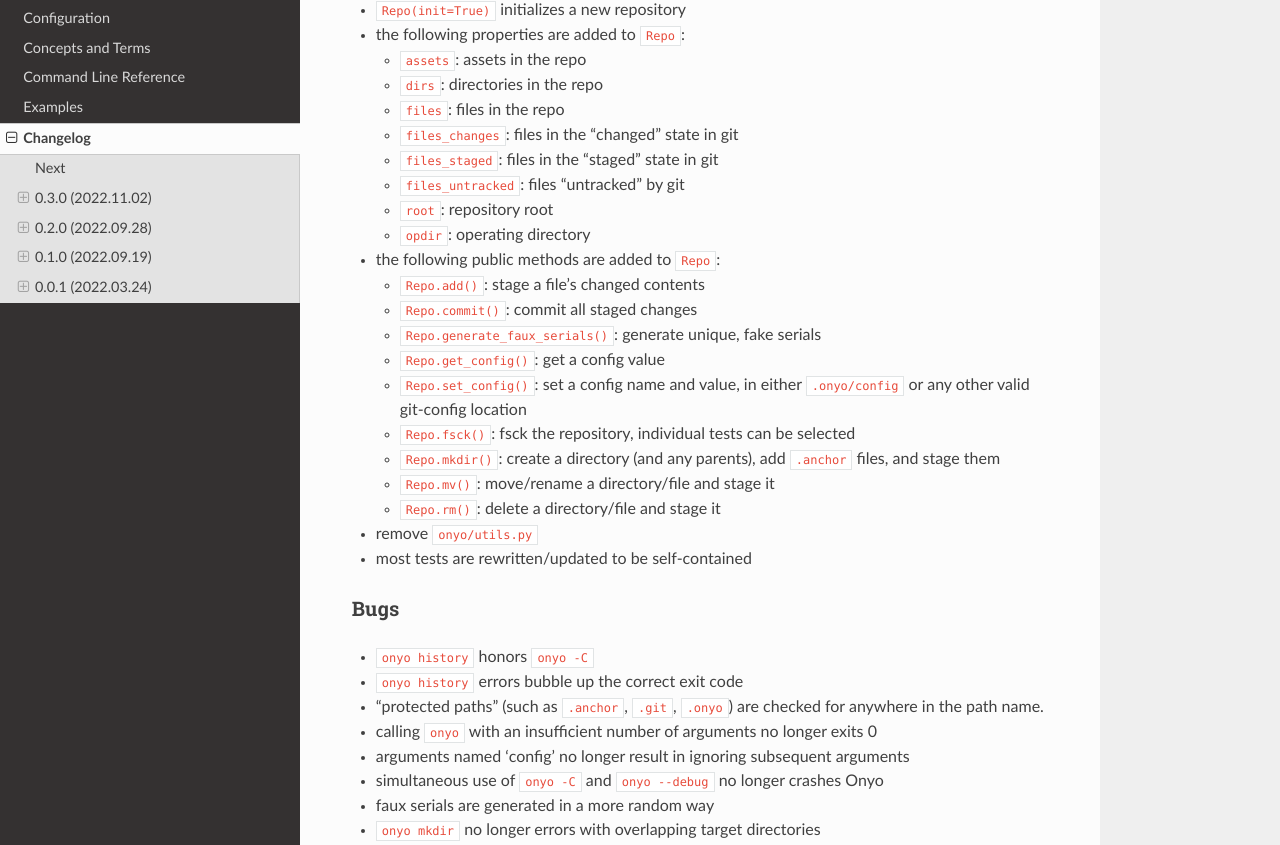
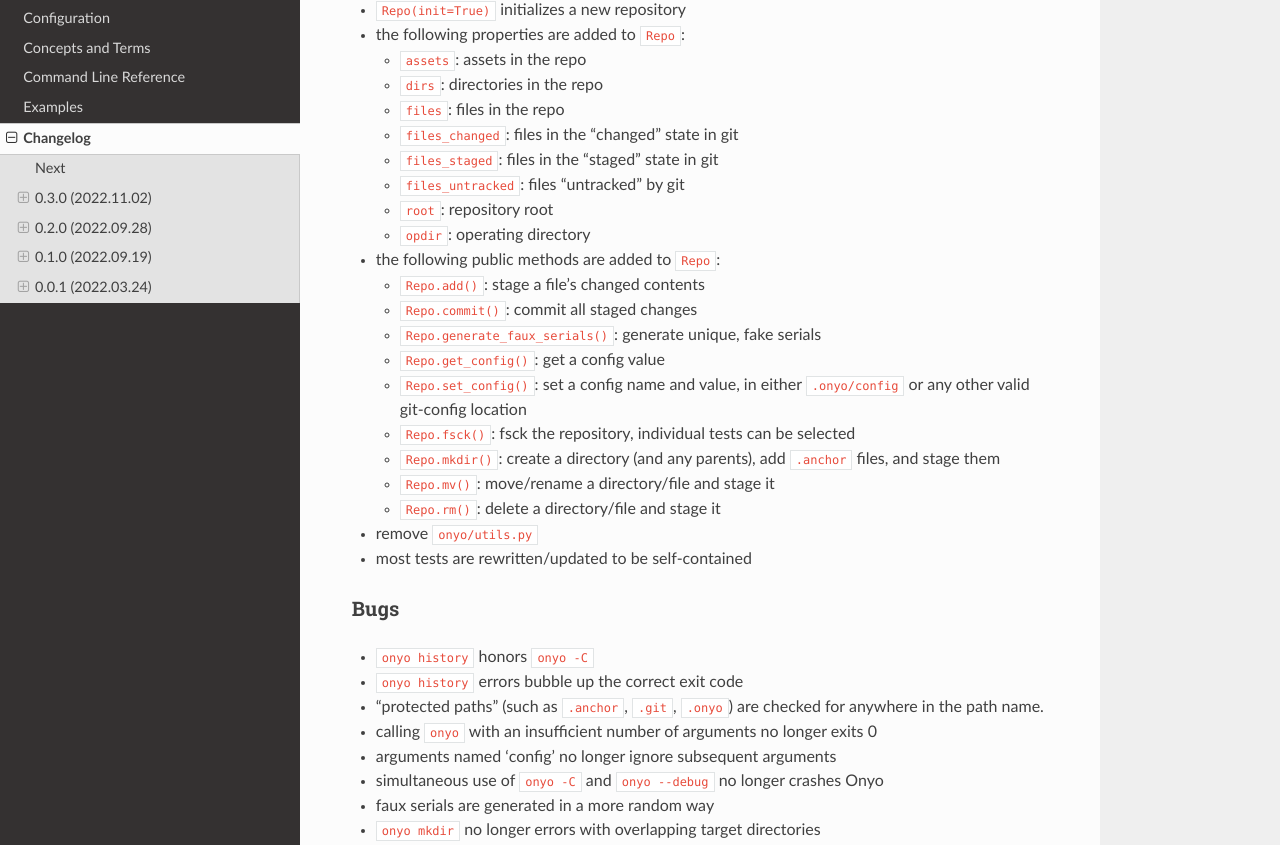
Before and after one commit to psyinfra/onyo, a Sphinx documentation site: the page built from docs/source/changelog.rst, in a window 1280 px wide and 1400 px high, scrolled down 609 px. Shown: the part 131-976 px from the top of the window. Built offline with Sphinx 7.4.7 and the Read the Docs theme 2.0.0, drawn with Linux system fonts in a browser that asks for light colours.

Commit message:
DOC: fix typos in changelog

```diff
--- a/docs/source/changelog.rst
+++ b/docs/source/changelog.rst
@@ -33,7 +33,7 @@
   - ``assets``: assets in the repo
   - ``dirs``: directories in the repo
   - ``files``: files in the repo
-  - ``files_changes``: files in the "changed" state in git
+  - ``files_changed``: files in the "changed" state in git
   - ``files_staged``: files in the "staged" state in git
   - ``files_untracked``: files "untracked" by git
   - ``root``: repository root
@@ -63,7 +63,7 @@
 - "protected paths" (such as ``.anchor``, ``.git``, ``.onyo``) are checked
   for anywhere in the path name.
 - calling ``onyo`` with an insufficient number of arguments no longer exits 0
-- arguments named 'config' no longer result in ignoring subsequent arguments
+- arguments named 'config' no longer ignore subsequent arguments
 - simultaneous use of ``onyo -C`` and ``onyo --debug`` no longer crashes Onyo
 - faux serials are generated in a more random way
 - ``onyo mkdir`` no longer errors with overlapping target directories
```
